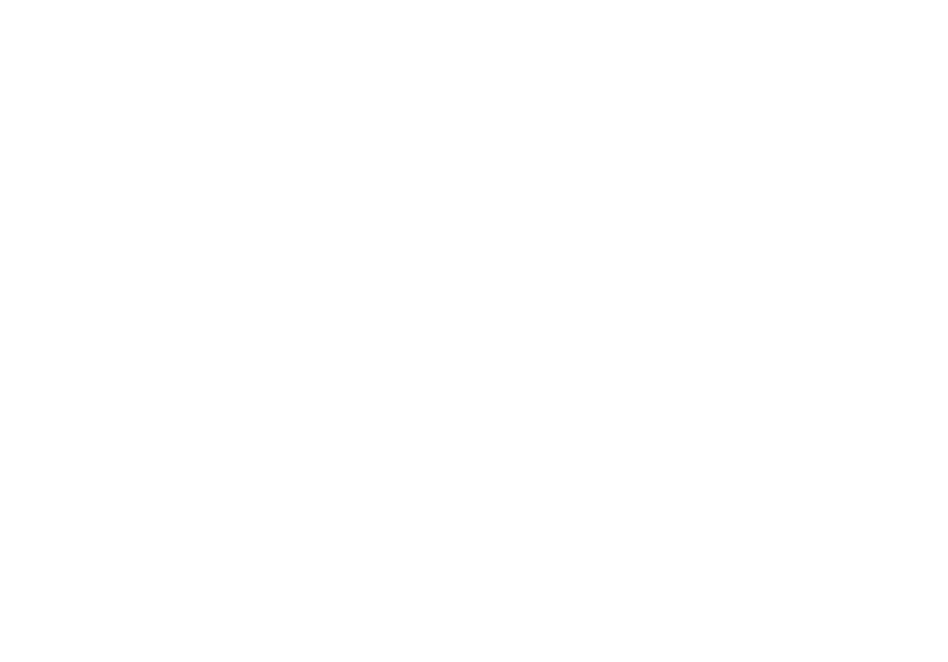
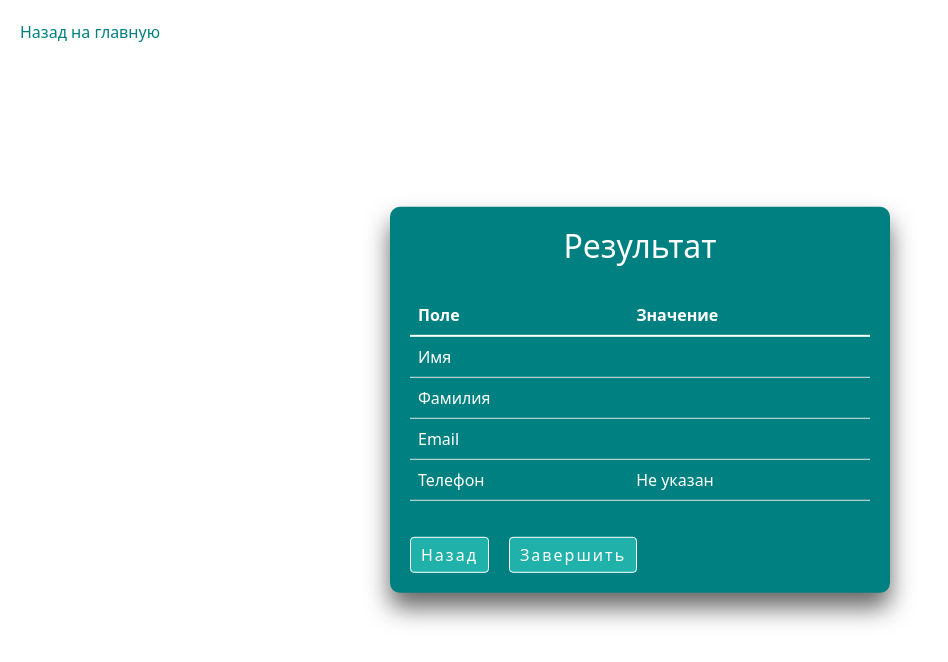
Before and after one commit to realrvm/pf-budget-app, a React (Create React App) app: page /samples/login-form/result in a window 1280 px wide. Before the commit this address had no page. Shown: the top 662 px of the page, without its empty margins (0-948 px from the left). Built offline with nearby package versions, Linux system fonts and the light colour scheme.

Commit message:
почти готово. остались фиксы

```diff
--- a/src/layout/index.tsx
+++ b/src/layout/index.tsx
@@ -3,10 +3,10 @@
 import { Routes, Route } from "react-router-dom";
 
 import { Layout } from "./Layout";
-import { StepOne, StepTwo, StepThree } from "../pages/login-form/components/";
+import { StepOne, StepTwo, StepThree, Result } from "../pages/login-form/components/";
 
-const Budget = React.lazy(() => import("../pages/budget/Budget"));
-const LoginForm = React.lazy(() => import("../pages/login-form/LoginForm"));
+const Budget = React.lazy(() => import("pages/budget/Budget"));
+const LoginForm = React.lazy(() => import("pages/login-form/LoginForm"));
 
 const App = () => {
     return (
@@ -18,6 +18,7 @@
                     <Route path="" element={<StepOne />} />
                     <Route path="steptwo" element={<StepTwo />} />
                     <Route path="stepthree" element={<StepThree />} />
+                    <Route path="result" element={<Result />} />
                 </Route>
             </Routes>
         </Suspense>
--- a/src/pages/login-form/LoginForm.css
+++ b/src/pages/login-form/LoginForm.css
@@ -177,3 +177,15 @@
     height: 100%;
     transform: translateY(-1px);
 }
+
+.login-form__result-filehead {
+    color: #fff;
+    text-align: center;
+}
+
+.login-form__result-files {
+    margin-bottom: 0;
+    margin-left: 10px;
+    color: #fff;
+    font-size: 14px;
+}
--- /dev/null
+++ b/src/pages/login-form/components/Result.tsx
@@ -0,0 +1,87 @@
+import { useSelector } from "react-redux";
+import { RootState } from "store/store";
+import { Table } from "react-bootstrap";
+import { useNavigate } from "react-router-dom";
+
+const Result = () => {
+    const { stepOneReducer, stepTwoReducer, stepThreeReducer } = useSelector((state: RootState) => state);
+    const navigate = useNavigate();
+
+    const illBeBack = () => {
+        navigate("/login-form/stepthree");
+    };
+
+    const handleSubmit = async () => {
+        const formData = new FormData();
+        const commonState = { ...stepOneReducer, ...stepTwoReducer, files: stepThreeReducer };
+        const enries = Object.entries(commonState);
+
+        enries.forEach((entry) => {
+            formData.append(entry[0], entry[1] as string | Blob);
+        });
+
+        const res = await fetch("", {
+            method: "POST",
+            body: formData,
+        });
+
+        if (res.status === 200) {
+            alert("welldone");
+        } else {
+            alert("нет сервера");
+        }
+    };
+
+    return (
+        <div className="login-form__wrapper">
+            <h2>Результат</h2>
+            <Table className="text-white">
+                <thead>
+                    <tr>
+                        <th>Поле</th>
+                        <th>Значение</th>
+                    </tr>
+                </thead>
+                <tbody>
+                    <tr>
+                        <td>Имя</td>
+                        <td>{stepOneReducer?.firstName}</td>
+                    </tr>
+                    <tr>
+                        <td>Фамилия</td>
+                        <td>{stepOneReducer?.lastName}</td>
+                    </tr>
+                    <tr>
+                        <td>Email</td>
+                        <td>{stepTwoReducer?.mail}</td>
+                    </tr>
+                    <tr>
+                        <td>Телефон</td>
+                        <td>{stepTwoReducer?.phone ? stepTwoReducer?.phone : "Не указан"}</td>
+                    </tr>
+                </tbody>
+            </Table>
+            {stepThreeReducer.length > 0 && (
+                <>
+                    <h4 className="login-form__result-filehead">Файлы</h4>
+                    {stepThreeReducer.map((element) => {
+                        const { id, name } = element;
+                        return (
+                            <p key={id} className="login-form__result-files">
+                                {name}
+                            </p>
+                        );
+                    })}
+                </>
+            )}
+            <button type="button" onClick={illBeBack} className="login-form__btn">
+                Назад
+            </button>
+            <button type="button" onClick={handleSubmit} className="login-form__btn">
+                Завершить
+            </button>
+        </div>
+    );
+};
+
+export default Result;
--- a/src/pages/login-form/components/StepThree.tsx
+++ b/src/pages/login-form/components/StepThree.tsx
@@ -7,7 +7,7 @@
     const navigate = useNavigate();
 
     const onSubmit = () => {
-        navigate("/login/form/result");
+        navigate("/login-form/result");
     };
 
     const illBeBack = () => {
--- a/src/pages/login-form/components/index.ts
+++ b/src/pages/login-form/components/index.ts
@@ -2,3 +2,4 @@
 export { default as StepTwo } from "./StepTwo";
 export { default as StepThree } from "./StepThree";
 export { default as FileInput } from "./FileInput";
+export { default as Result } from "./Result";
```
